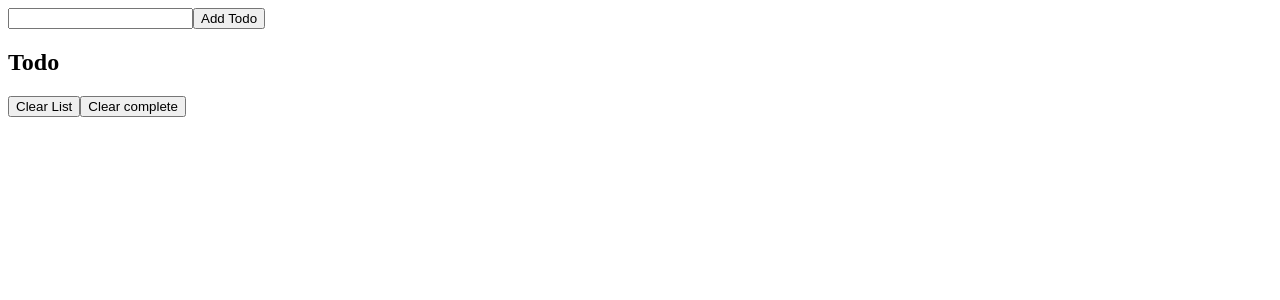
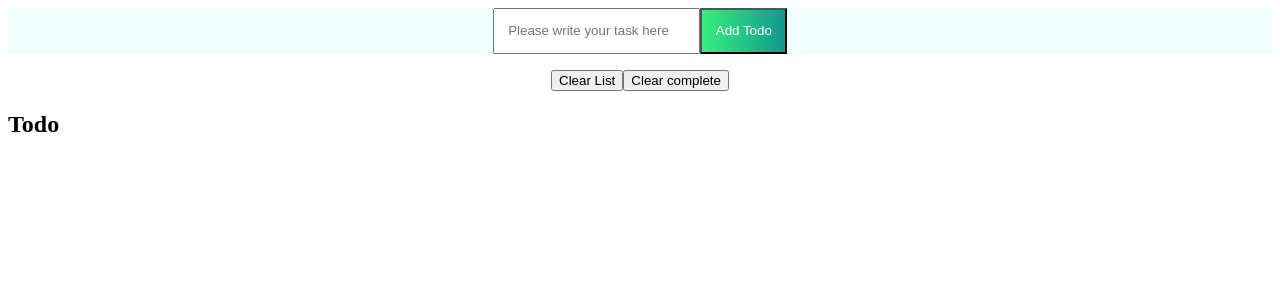
Before and after one commit to bragerosberg/vue-todo, a Vue app: page / in a window 1280 px wide. Shown: the top 300 px of the page. Built offline with nearby package versions, Linux system fonts and the light colour scheme.

Commit message:
Added styling for the Todolist component

```diff
--- a/public/index.html
+++ b/public/index.html
@@ -5,7 +5,7 @@
     <meta http-equiv="X-UA-Compatible" content="IE=edge">
     <meta name="viewport" content="width=device-width,initial-scale=1.0">
     <link rel="icon" href="<%= BASE_URL %>favicon.ico">
-    <title><%= htmlWebpackPlugin.options.title %></title>
+    <title>Vue Todo</title>
   </head>
   <body>
     <noscript>
--- a/src/App.vue
+++ b/src/App.vue
@@ -31,6 +31,5 @@ export default {
   }
 }
 </script>
-
 <style>
 </style>
--- a/src/components/todolist/Todolist.vue
+++ b/src/components/todolist/Todolist.vue
@@ -1,21 +1,23 @@
 <template>
   <div>
     <article>
-      <form @submit="appendTask">
-        <input type="text" v-model="title" name="title">
-        <button type="submit">Add Todo</button>
+      <form class="todo__form" @submit="appendTask">
+        <input class="todo__form--input" placeholder="Please write your task here" type="text" v-model="title" name="title">
+        <button class="todo__form--button" type="submit">Add Todo</button>
       </form>
     </article>
 
     <section>
+      <aside class="todolist__buttons">
+        <button @click="$emit('cleartasks')">Clear List</button>
+        <button @click="$emit('clearcomplete')">Clear complete</button>
+      </aside>
       <h2>Todo</h2>
       <ul>
         <li v-bind:key="todo.id" v-for="todo in todos">
           <Todocard v-bind:todo="todo" v-on:deletetask="$emit('deletetask', todo.id)"/>
         </li>
       </ul>
-      <button @click="$emit('cleartasks')">Clear List</button>
-      <button @click="$emit('clearcomplete')">Clear complete</button>
     </section>
 
   </div>
@@ -41,6 +43,7 @@ export default {
     clearInputField() { this.title = '' },
     appendTask(e) {
       e.preventDefault();
+      if (this.title !== '') {
         const newTask = {
           id: uuid(),
           title: this.title,
@@ -48,10 +51,31 @@ export default {
         }
         this.$emit('add-todo', newTask);
         this.clearInputField();
+      }
     },
   }
 }
 
 </script>
 <style scoped>
+.todo__form {
+  text-align: center;
+  background-color: azure;
+}
+
+.todo__form--input,
+.todo__form--button {
+  padding: 1em;
+}
+
+.todo__form--button {
+  background: linear-gradient(to left, #11998e, #38ef7d);
+  color: white;
+}
+
+.todolist__buttons {
+  margin-top: 1em;
+  display: flex;
+  justify-content: center;
+}
 </style>
```
Also changed, not shown: 1 other file (tests, documents, lock files or other folders). Lines whose indentation alone changed are shown as unchanged.
